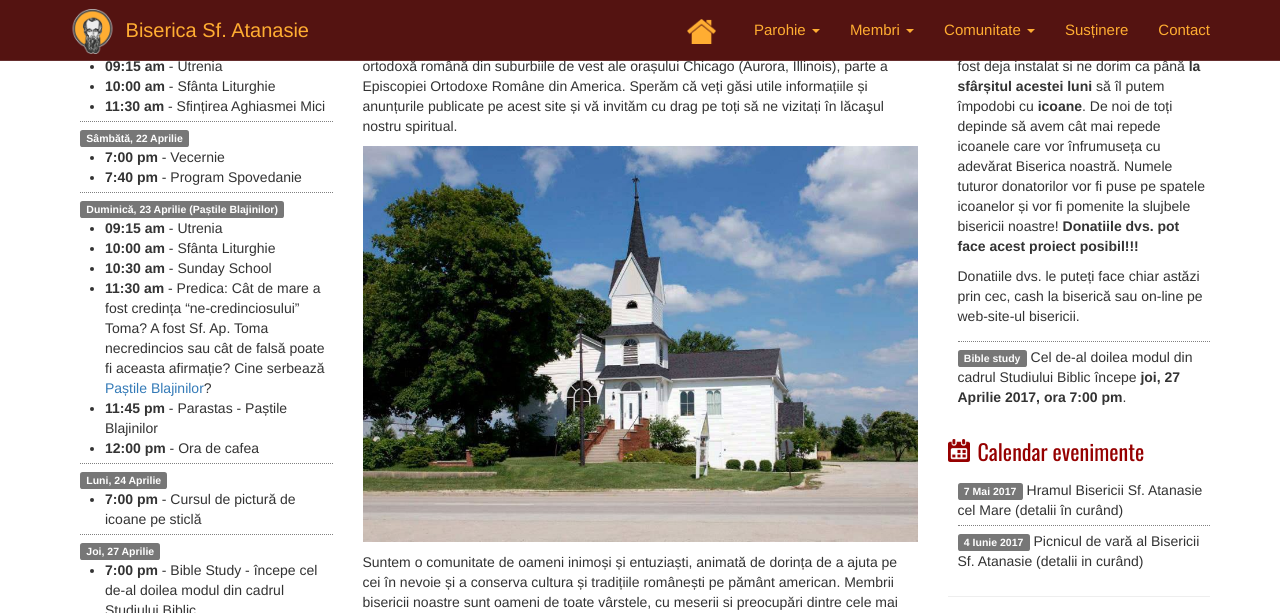
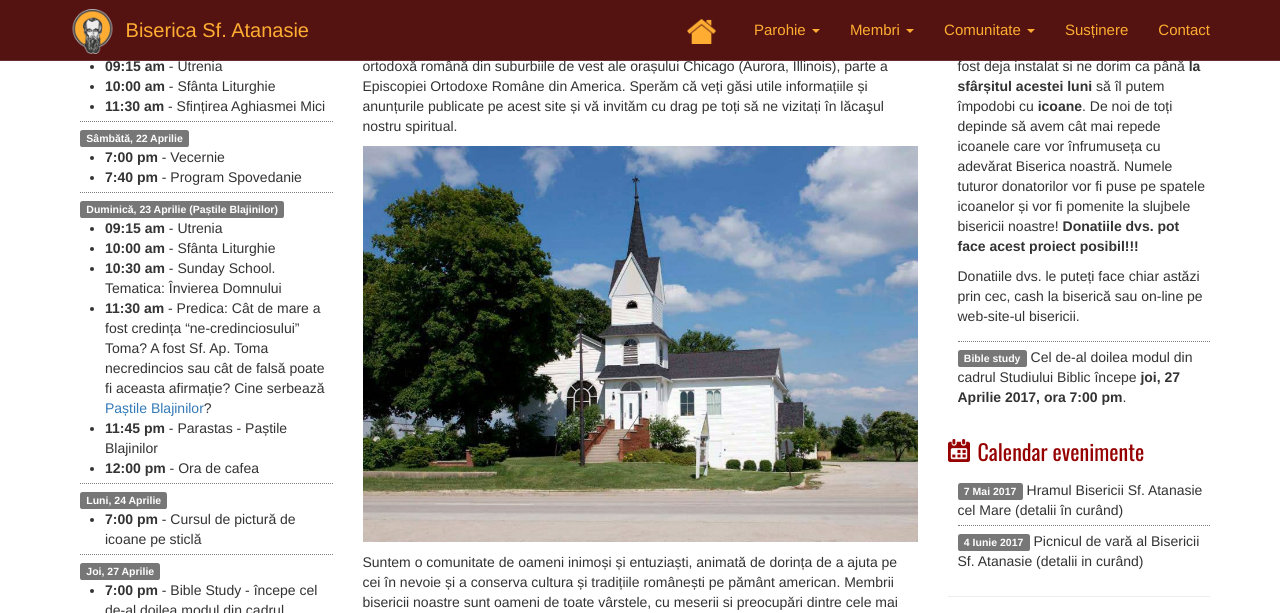
Before and after one commit to iulian787/sfat, a Jekyll site: the page built from ro/index.html, in a window 1280 px wide and 900 px high, scrolled down 423 px, cut to the strip 0-613 px from the top of the window. Built offline with Jekyll 4.4.1, drawn with Linux system fonts in a browser that asks for light colours.

Commit message:
Addition to schedule

```diff
--- a/_includes/schedule/schedule-ro.md
+++ b/_includes/schedule/schedule-ro.md
@@ -11,7 +11,7 @@
 * <label>Duminică, 23 Aprilie (Paștile Blajinilor)</label>
   * **09:15 am** - Utrenia
   * **10:00 am** - Sfânta Liturghie
-  * **10:30 am** - Sunday School
+  * **10:30 am** - Sunday School. Tematica: Învierea Domnului
   * **11:30 am** - Predica: Cât de mare a fost credința "ne-credinciosului" Toma? A fost Sf. Ap. Toma necredincios sau cât de falsă poate fi aceasta afirmație? Cine serbează <a href="https://ro.wikipedia.org/wiki/Pa%C8%99tile_Blajinilor">Paștile Blajinilor</a>?
   * **11:45 pm** - Parastas - Paștile Blajinilor
   * **12:00 pm** - Ora de cafea
```
